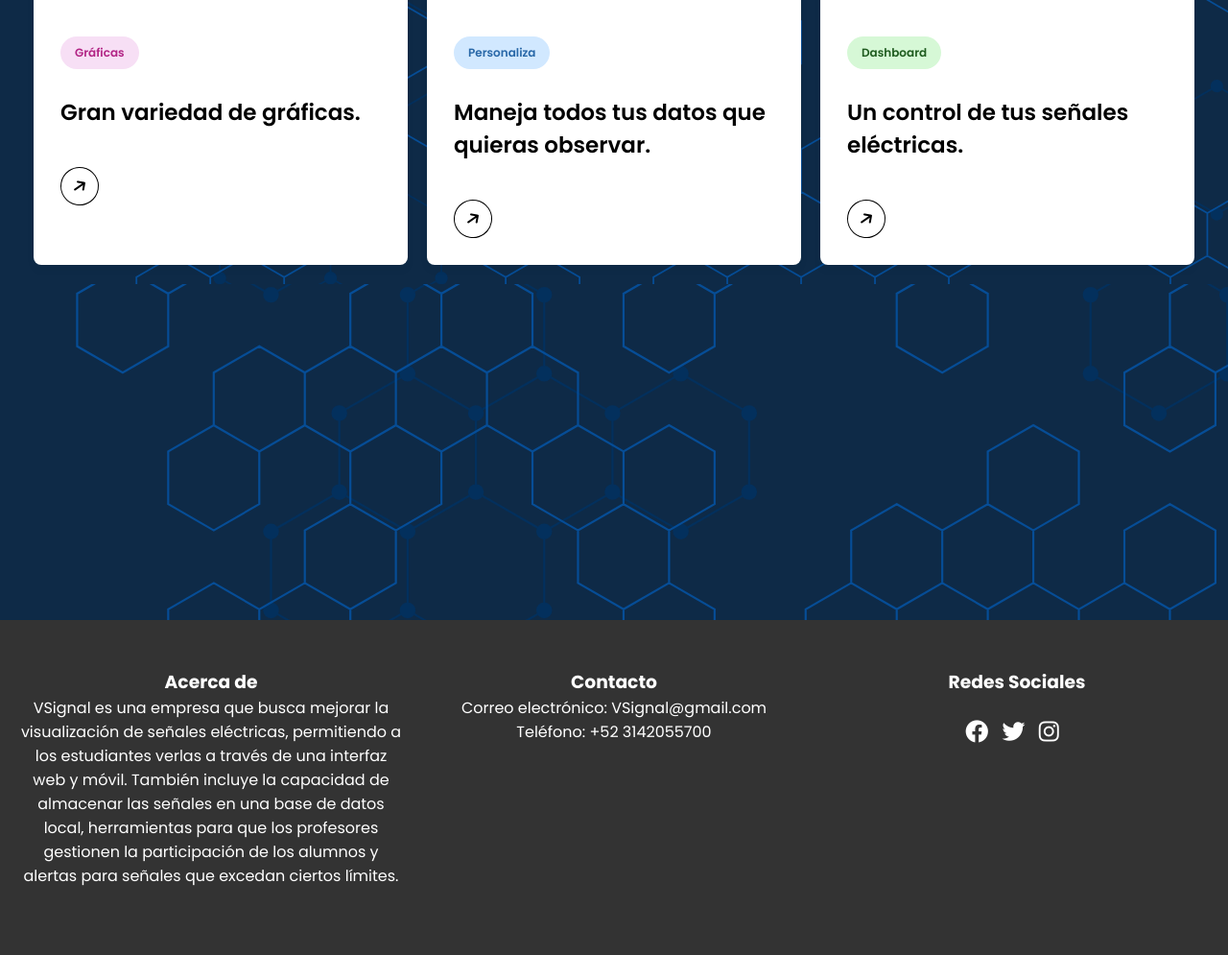
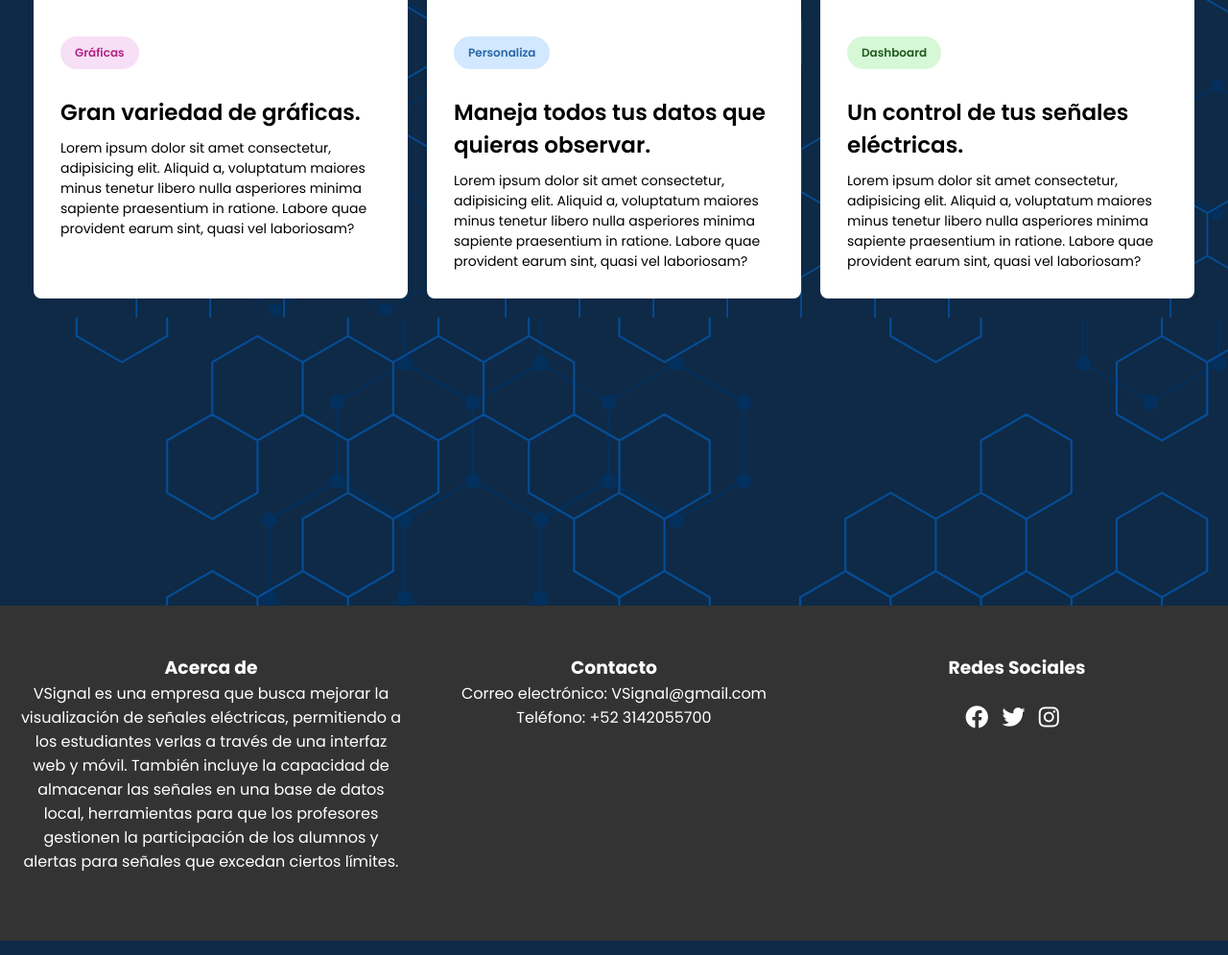
Before and after one commit to AlonViglez/Tesis_Interfaz_Electrica, a Django app: page / in a window 1280 px wide. Shown: the part 1197-2192 px from the top of the page at 96% size. Run offline with Django 5.2, Linux system fonts and the light colour scheme.

Commit message:
Cambie unas cosas del diseño
Diseños cambios

```diff
--- a/login/static/css/styles.css
+++ b/login/static/css/styles.css
@@ -306,6 +306,11 @@ hr {
     border-radius: 8px;
     object-fit: cover;
 }
+.card-list .card-item p {
+  margin-top: 10px;
+  color: black;
+  font-size: 14px;
+}
 .card-list span {
     display: inline-block;
     background: #F7DFF5;
@@ -374,7 +379,7 @@ hr {
   padding: 50px 0;
   padding-left: 20px;
   padding-right: 20px;
-  margin-top: 350px;
+  margin-top: 300px;
 }
 
 .footer_content {
--- a/login/templates/home.html
+++ b/login/templates/home.html
@@ -20,7 +20,7 @@
             <img src="{%static 'imagenes/times.svg' %}" alt="timesicon" id="menu_toggle" />
             <li><a href="{% url 'home' %}" class="nav_link">Home</a></li>
             <li><a href="#servicios" class="nav_link" onclick="event.preventDefault(); scrollToServices()">Servicios</a></li>
-            <li><a href="#" class="nav_link">Contáctanos</a></li>
+            <li><a href="#contactanos" class="nav_link">Contáctanos</a></li>
             <li><a href="#signId" class="nav_link" onclick="event.preventDefault(); scrollToSign()">Ingresar</a></li>
           </ul>
           <img src="{%static 'imagenes/bars.svg' %}" alt="timesicon" id="menu_toggle" />
@@ -73,30 +73,27 @@
               <img src="{%static 'imagenes/graficas.png' %}" alt="Card Image">
               <span class="developer">Gráficas</span>
               <h3>Gran variedad de gráficas.</h3>
-              <div class="arrow">
-                  <i class="fas fa-arrow-right card-icon"></i>
-              </div>
+              <p>Lorem ipsum dolor sit amet consectetur, adipisicing elit. Aliquid a, voluptatum maiores minus
+                tenetur libero nulla asperiores minima sapiente praesentium in ratione. Labore quae provident earum sint, quasi vel laboriosam?</p>
           </a>
           <a href="#" class="card-item">
               <img src="{%static 'imagenes/personaliza.jpg' %}" alt="Card Image">
               <span class="designer">Personaliza</span>
               <h3>Maneja todos tus datos que quieras observar.</h3>
-              <div class="arrow">
-                  <i class="fas fa-arrow-right card-icon"></i>
-              </div>
+              <p>Lorem ipsum dolor sit amet consectetur, adipisicing elit. Aliquid a, voluptatum maiores minus
+                tenetur libero nulla asperiores minima sapiente praesentium in ratione. Labore quae provident earum sint, quasi vel laboriosam?</p>
           </a>
           <a href="#" class="card-item">
               <img src="{%static 'imagenes/dashboard.jpg' %}" alt="Card Image">
               <span class="editor">Dashboard</span>
               <h3>Un control de tus señales eléctricas.</h3>
-              <div class="arrow">
-                  <i class="fas fa-arrow-right card-icon"></i>
-              </div>
+              <p>Lorem ipsum dolor sit amet consectetur, adipisicing elit. Aliquid a, voluptatum maiores minus
+                tenetur libero nulla asperiores minima sapiente praesentium in ratione. Labore quae provident earum sint, quasi vel laboriosam?</p>
           </a>
         </div>
       </section>
     </main>
-      <footer class="footer">
+      <footer id="contactanos" class="footer">
         <div class="footer_content container">
             <div class="footer_section">
                 <h3>Acerca de</h3>
```
Also changed, not shown: dashboard/views.py (+15 -7 lines).
